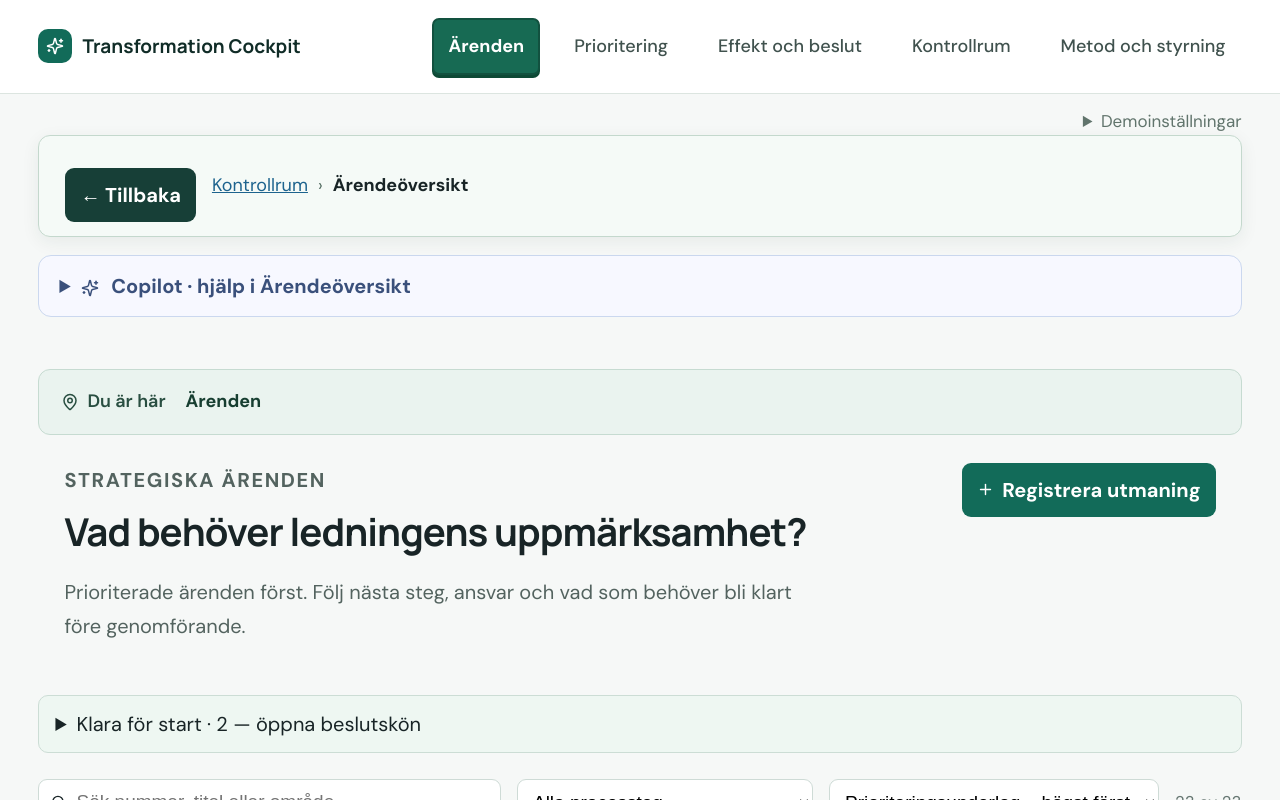
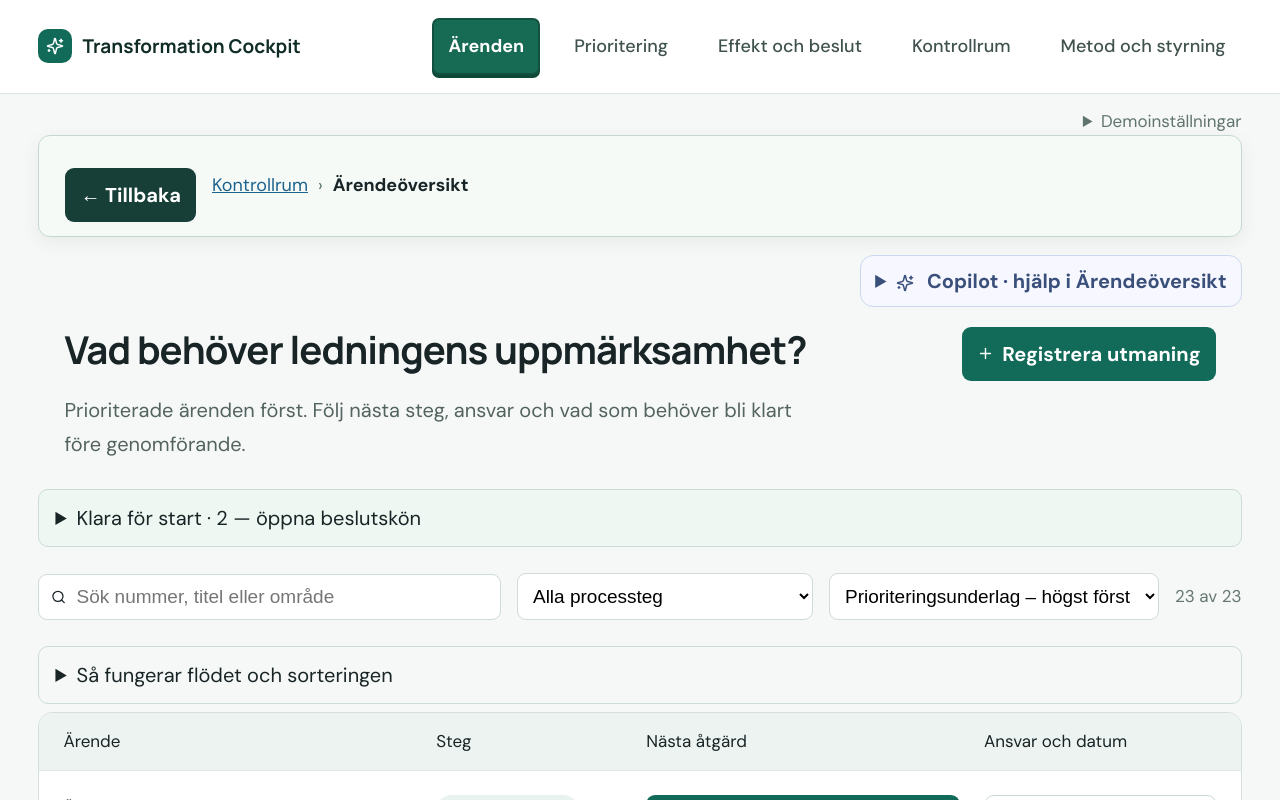
Before and after one commit to joben-dot/transformation-cockpit, a React (Vite) app: page / in a window 1280 px wide. Both pictures are taken after a click on the button "Öppna hela ärendelistan". Shown: the top 800 px of the page. Built offline with nearby package versions, Linux system fonts and the light colour scheme.

Commit message:
Keep the working area close to the top of the page

```diff
--- a/src/styles.css
+++ b/src/styles.css
@@ -1143,3 +1143,14 @@ button:focus-visible,summary:focus-visible{outline:3px solid #42a8ad;outline-off
 .case-next-action button{text-align:left;line-height:1.55;font-weight:600;font-size:19px;}
 .case-next-action button:hover{text-decoration:underline;}
 @media(max-width:800px){.case-row .case-open{display:flex;}.case-next-action{width:100%;}}
+
+/* The global breadcrumb already provides the full location; local trails remain for standalone workspaces. */
+.product-shell main:has(.return-bar) .location-trail {display:none;}
+.case-workspace,.effect-workspace {padding-top:12px;}
+.overview-head,.case-detail-head {margin-bottom:16px;}
+.overview-head .eyebrow {display:none;}
+.overview-head p {margin-bottom:12px;}
+.product-shell main>.copilot-help:not([open]) {width:fit-content;margin:8px 0 8px auto;font-size:16px;}
+.product-shell main>.copilot-help:not([open])>summary {padding:9px 14px;}
+.case-list-help {margin:8px 0;}
+.ready-compact {margin:8px 0;}
```
